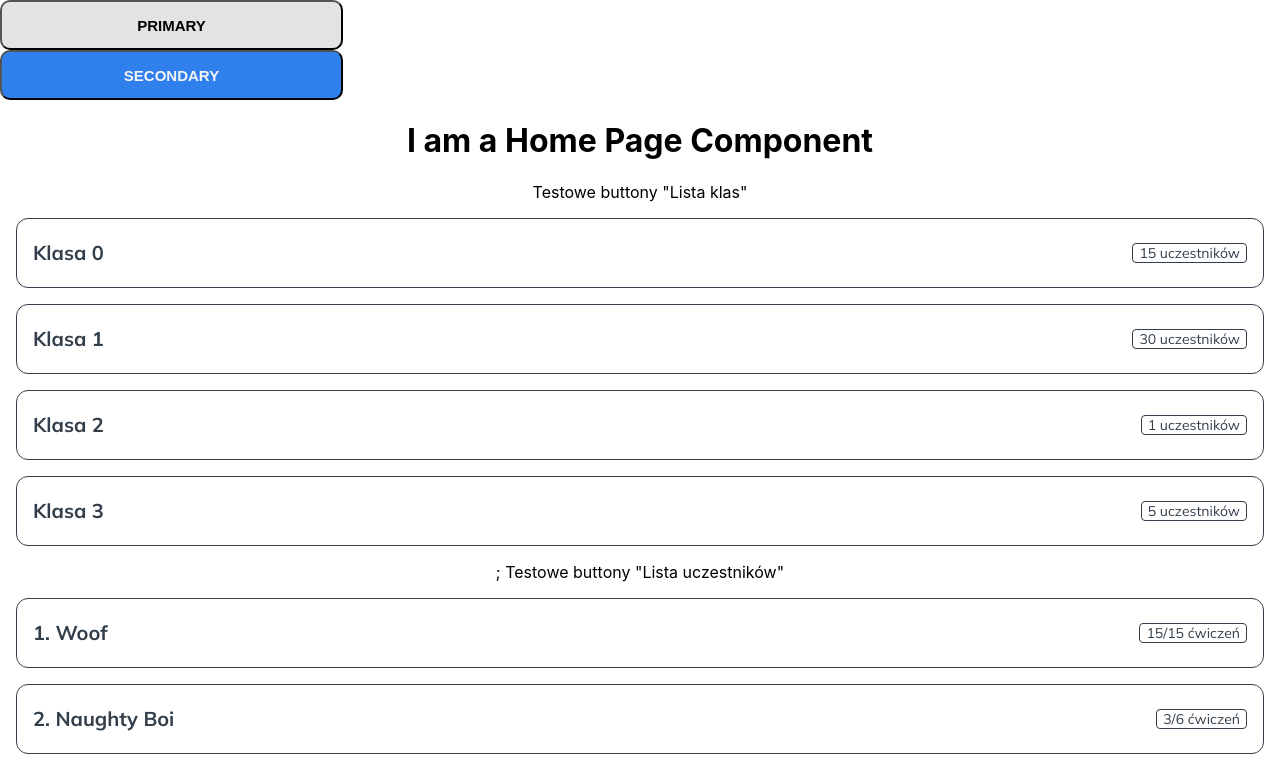
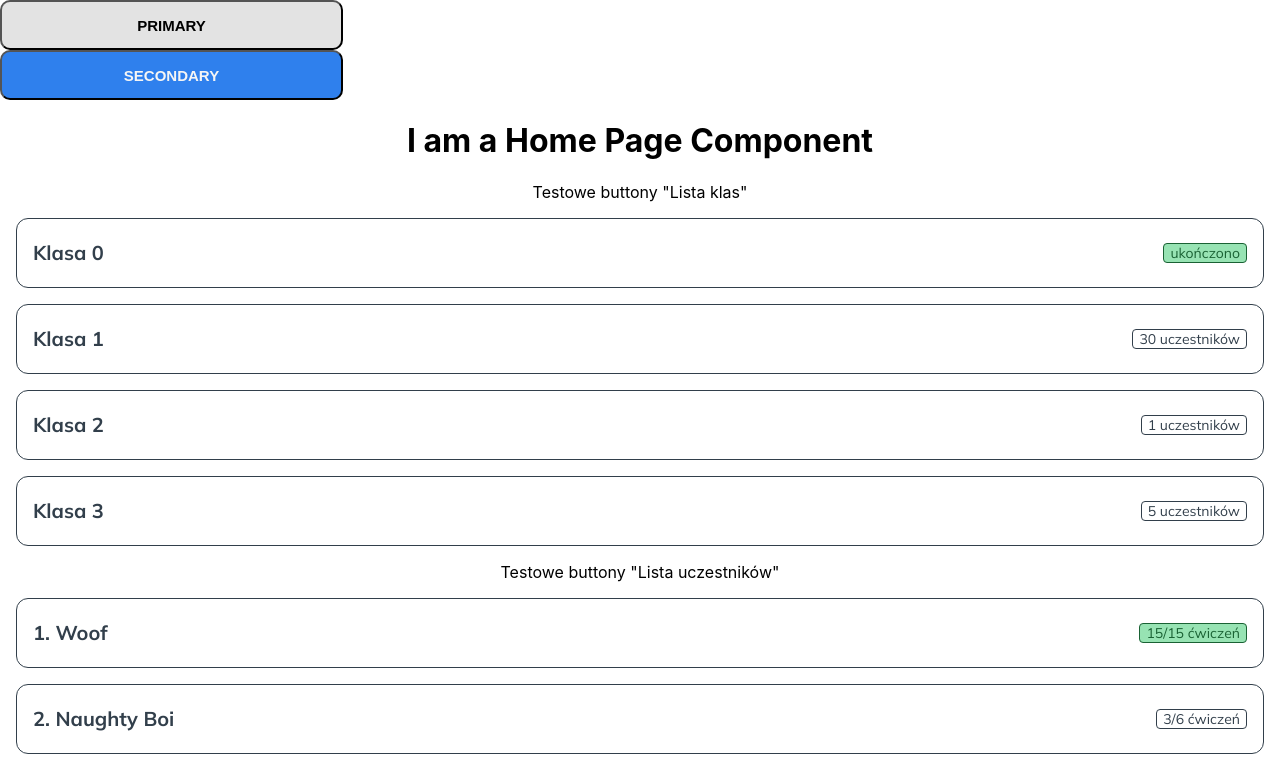
Before and after one commit to CC2021-WBL/GOOD-BOI-Application, a React (Create React App) app: page / in a window 1280 px wide. Shown: the top 768 px of the page. Built offline with nearby package versions, Linux system fonts and the light colour scheme.

Commit message:
add green bcg-color when class is complete

```diff
--- a/src/App.js
+++ b/src/App.js
@@ -17,11 +17,26 @@ function App() {
 
       Testowe buttony "Lista klas"
 
-        {classes.map(e=> <ClassCompetitorButton type='class' key={e.id} classNumber={e.classNumber} contestantsAmount={e.contestantsAmount} />)};
+      {classes.map(e=>
+        <ClassCompetitorButton
+          type='class'
+          key={e.id}
+          classNumber={e.classNumber}
+          contestantsAmount={e.contestantsAmount}
+          classCompleted={e.classCompleted}
+        />)}
 
       Testowe buttony "Lista uczestników"
 
-      {competitors.map((e, index) => <ClassCompetitorButton type='competitor' key={e.id} no={index+1} nameOfCompetitor={e.nameOfCompetitor} exercisesCompleted={e.exercisesCompleted} exercisesAmount = {e.exercisesAmount} />)};
+      {competitors.map((e, index) =>
+        <ClassCompetitorButton
+          type='competitor'
+          key={e.id}
+          no={index+1}
+          nameOfCompetitor={e.nameOfCompetitor}
+          exercisesCompleted={e.exercisesCompleted}
+          exercisesAmount={e.exercisesAmount}
+        />)};
 
     </div>
   );
--- a/src/components/UI/Button/ClassCompetitorButton.js
+++ b/src/components/UI/Button/ClassCompetitorButton.js
@@ -23,14 +23,20 @@ const ClassCompetitorButtonWrapper = styled.div`
 `;
 
 const ClassCompetitorButton = (props) => {
-  const {type, classNumber, nameOfCompetitor, contestantsAmount, exercisesAmount, exercisesCompleted, no}=props;
+  const {type, classNumber, nameOfCompetitor, contestantsAmount, exercisesAmount, exercisesCompleted, no, classCompleted} = props;
 
     return <ClassCompetitorButtonWrapper>
 
       { type === 'class' && <>Klasa {classNumber}</> }
       { type === 'competitor' && <>{no}. {nameOfCompetitor}</> }
 
-      <InButtonLabel type={type} contestantsAmount={contestantsAmount} exercisesAmount={exercisesAmount} exercisesCompleted={exercisesCompleted}/>
+      <InButtonLabel
+        type={type}
+        contestantsAmount={contestantsAmount}
+        exercisesAmount={exercisesAmount}
+        exercisesCompleted={exercisesCompleted}
+        classCompleted={classCompleted}
+      />
 
     </ClassCompetitorButtonWrapper>
 
--- a/src/components/UI/Button/InButtonLabel.js
+++ b/src/components/UI/Button/InButtonLabel.js
@@ -14,13 +14,17 @@ const LabelWrapper = styled.div`
     border: solid 1px #323F4B;
     border-radius: 0.25rem;
     line-height: 1em;
+    ${props => (props.classCompleted || props.exerciseCompleted) ? `background: #97E3B3; color: #1A6234;  border: solid 1px #1A6234;` : `background: transparent`};
 `;
 
+const InButtonLabel = (props) => {
+    const { type, contestantsAmount, exercisesCompleted, exercisesAmount, classCompleted} = props;
 
-const InButtonLabel = (props) => {
-    const { type, contestantsAmount, exercisesCompleted, exercisesAmount} = props;
-    return <LabelWrapper>
-        { type === 'class' && <>{contestantsAmount} {contestantsAmount==='1' ? `uczestnik` : `uczestników`}</> }
+    const exercisesComplete = exercisesAmount !== undefined && exercisesCompleted === exercisesAmount;
+
+    return <LabelWrapper classCompleted={classCompleted} exerciseCompleted={exercisesComplete}>
+        { (type === 'class' && classCompleted) && <>ukończono</> }
+        { (type === 'class' && !classCompleted) && <>{contestantsAmount} {contestantsAmount==='1' ? `uczestnik` : `uczestników`}</> }
         { type === 'competitor' && <>{exercisesCompleted}/{exercisesAmount} ćwiczeń</> }
     </LabelWrapper>
 
--- a/src/dummy-data/test-data-classes.js
+++ b/src/dummy-data/test-data-classes.js
@@ -1,19 +1,23 @@
 const classes = [
   { id: 'ddcb2781-2101-40b2-9739-a80a156d1c52',
     classNumber: 0,
-    contestantsAmount: 15
+    contestantsAmount: 15,
+    classCompleted: true,
   },
   { id: 'fe42af04-e06c-4633-a9a7-f16850759ad3',
     classNumber: 1,
-    contestantsAmount: 30
+    contestantsAmount: 30,
+    classCompleted: false,
   },
   { id: 'ceb50ac9-0c91-4a2a-a7ed-0305ff1af666',
     classNumber: 2,
-    contestantsAmount: 1
+    contestantsAmount: 1,
+    classCompleted: false,
   },
   { id: '77827c4e-9209-4500-bf7b-7aa220eb2734',
     classNumber: 3,
-    contestantsAmount: 5
+    contestantsAmount: 5,
+    classCompleted: false,
   },
 ]
 
```
